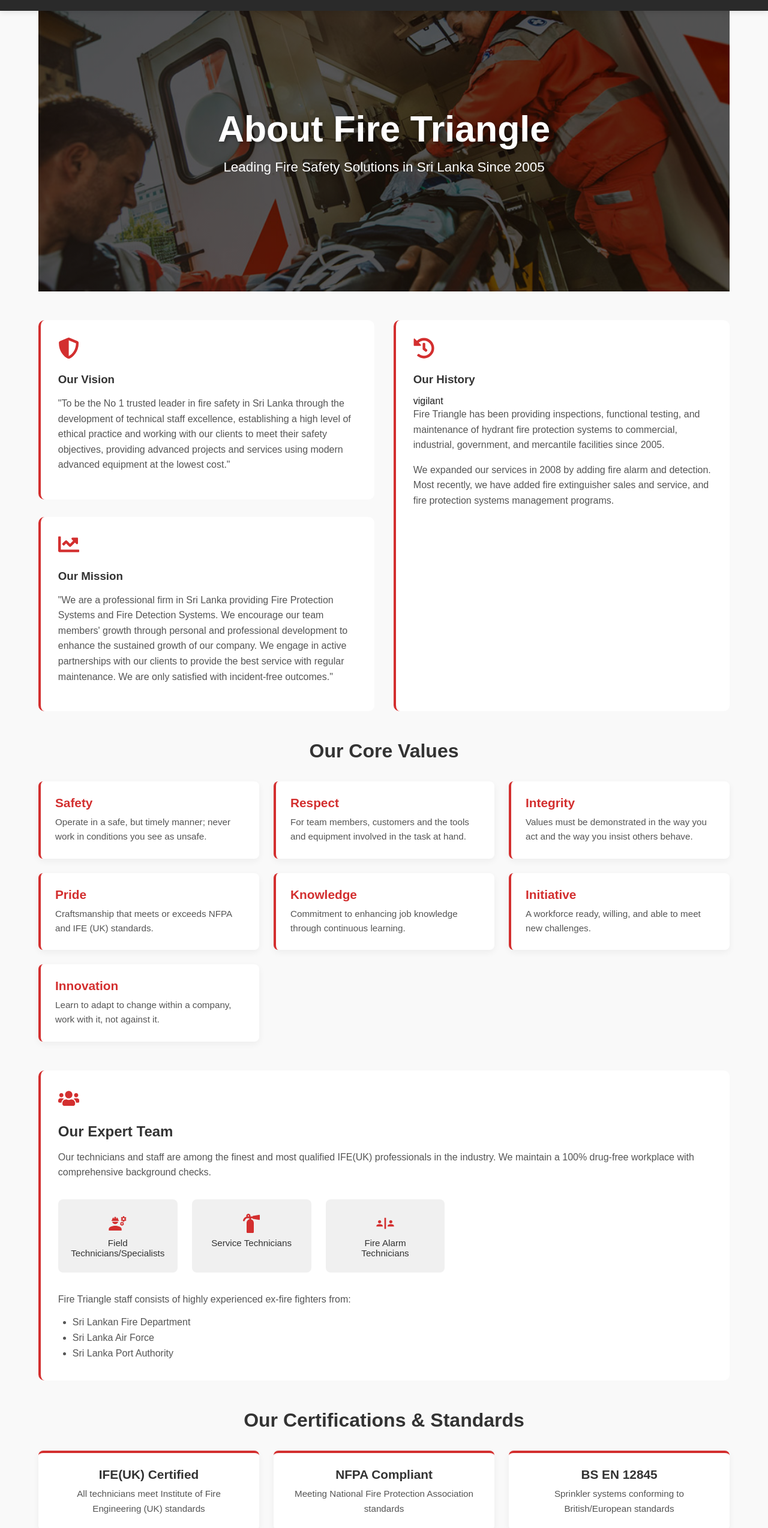
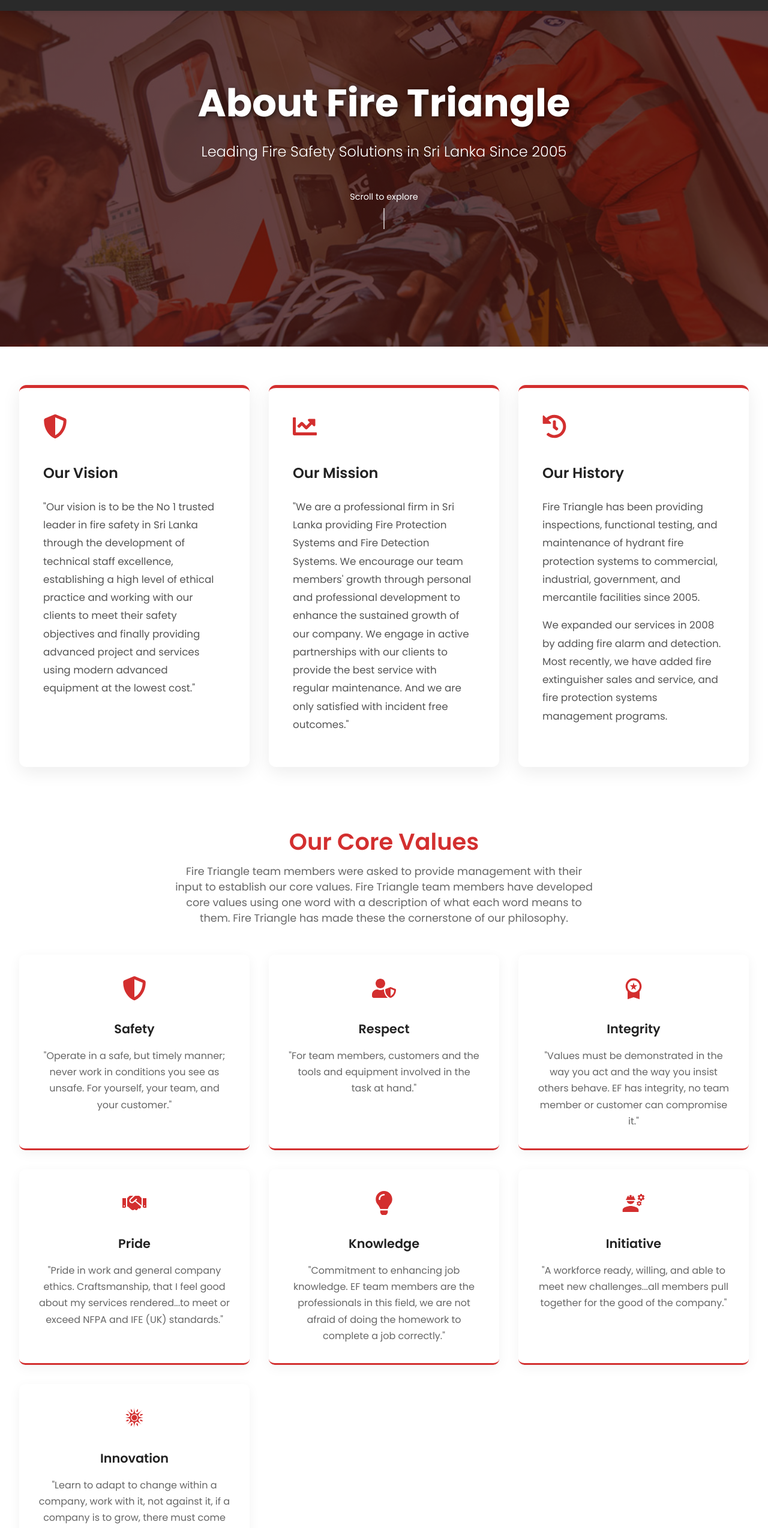
Before and after one commit to thenukaubayasena/fire-triangle, a React (Create React App) app: page /about-us in a window 1280 px wide. Shown: the part 62-2610 px from the top of the page at 60% size. Built offline with nearby package versions, Linux system fonts and the light colour scheme; a web font is replaced by a local one.

Commit message:
update aboutus

```diff
--- a/src/routes/AboutUs.jsx
+++ b/src/routes/AboutUs.jsx
@@ -1,15 +1,72 @@
+
 import React from "react";
 import styled from "styled-components";
 import { motion } from "framer-motion";
-import { FaShieldAlt, FaUsers, FaHistory, FaFireExtinguisher, FaChartLine } from "react-icons/fa";
-import { MdEngineering, MdSafetyDivider } from "react-icons/md";
-import aboutBg from "../assets/about/about-bg.jpg"; // Replace with appropriate fire safety-themed image
+import {
+  FaShieldAlt,
+  FaUsers,
+  FaHistory,
+  FaFireExtinguisher,
+  FaChartLine,
+  FaAward,
+  FaHandshake,
+  FaLightbulb,
+  FaUserShield
+} from "react-icons/fa";
+import {
+  MdEngineering,
+  MdSafetyDivider,
+  MdGppGood,
+  MdWorkspacePremium
+} from "react-icons/md";
+import { GiFireflake } from "react-icons/gi";
+import aboutBg from "../assets/about/about-bg.jpg";
+
+// Core values data with icons
+const coreValues = [
+  {
+    icon: <FaShieldAlt />,
+    title: "Safety",
+    description: "Operate in a safe, but timely manner; never work in conditions you see as unsafe. For yourself, your team, and your customer."
+  },
+  {
+    icon: <FaUserShield />,
+    title: "Respect",
+    description: "For team members, customers and the tools and equipment involved in the task at hand."
+  },
+  {
+    icon: <MdWorkspacePremium />,
+    title: "Integrity",
+    description: "Values must be demonstrated in the way you act and the way you insist others behave. EF has integrity, no team member or customer can compromise it."
+  },
+  {
+    icon: <FaHandshake />,
+    title: "Pride",
+    description: "Pride in work and general company ethics. Craftsmanship, that I feel good about my services rendered...to meet or exceed NFPA and IFE (UK) standards."
+  },
+  {
+    icon: <FaLightbulb />,
+    title: "Knowledge",
+    description: "Commitment to enhancing job knowledge. EF team members are the professionals in this field, we are not afraid of doing the homework to complete a job correctly."
+  },
+  {
+    icon: <MdEngineering />,
+    title: "Initiative",
+    description: "A workforce ready, willing, and able to meet new challenges...all members pull together for the good of the company."
+  },
+  {
+    icon: <GiFireflake />,
+    title: "Innovation",
+    description: "Learn to adapt to change within a company, work with it, not against it, if a company is to grow, there must come changes. Look for new opportunities...don't become stagnant."
+  }
+];
 
 const AboutUs = () => {
   return (
     <AboutContainer>
       {/* Hero Section */}
       <HeroSection>
+        <HeroOverlay />
         <HeroContent>
           <motion.h1
             initial={{ opacity: 0, y: 50 }}
@@ -25,26 +82,38 @@ const AboutUs = () => {
           >
             Leading Fire Safety Solutions in Sri Lanka Since 2005
           </motion.p>
+          <ScrollIndicator
+            initial={{ opacity: 0, y: 20 }}
+            animate={{ opacity: 1, y: 0 }}
+            transition={{ duration: 0.8, delay: 0.6 }}
+          >
+            Scroll to explore
+            <span></span>
+          </ScrollIndicator>
         </HeroContent>
       </HeroSection>
 
       <ContentSection>
-        <CompanyOverview>
-          <VisionMission>
-            <SectionCard>
+        {/* Horizontal Vision, Mission, History Section */}
+        <HorizontalSection>
+          <SectionCard
+            whileHover={{ y: -5 }}
+          >
             <IconWrapper>
               <FaShieldAlt />
             </IconWrapper>
             <h3>Our Vision</h3>
             <p>
-                "To be the No 1 trusted leader in fire safety in Sri Lanka through the development
-                of technical staff excellence, establishing a high level of ethical practice and
-                working with our clients to meet their safety objectives, providing advanced
-                projects and services using modern advanced equipment at the lowest cost."
+              "Our vision is to be the No 1 trusted leader in fire safety in Sri Lanka through
+              the development of technical staff excellence, establishing a high level of ethical
+              practice and working with our clients to meet their safety objectives and finally
+              providing advanced project and services using modern advanced equipment at the lowest cost."
             </p>
           </SectionCard>
 
-            <SectionCard>
+          <SectionCard
+            whileHover={{ y: -5 }}
+          >
             <IconWrapper>
               <FaChartLine />
             </IconWrapper>
@@ -54,18 +123,17 @@ const AboutUs = () => {
               Fire Detection Systems. We encourage our team members' growth through personal
               and professional development to enhance the sustained growth of our company.
               We engage in active partnerships with our clients to provide the best service
-                with regular maintenance. We are only satisfied with incident-free outcomes."
+              with regular maintenance. And we are only satisfied with incident free outcomes."
             </p>
           </SectionCard>
-          </VisionMission>
 
-          <HistorySection>
-            <SectionCard>
+          <SectionCard
+            whileHover={{ y: -5 }}
+          >
             <IconWrapper>
               <FaHistory />
             </IconWrapper>
             <h3>Our History</h3>
-              vigilant
             <p>
               Fire Triangle has been providing inspections, functional testing, and maintenance
               of hydrant fire protection systems to commercial, industrial, government, and
@@ -77,11 +145,13 @@ const AboutUs = () => {
               management programs.
             </p>
           </SectionCard>
-          </HistorySection>
-        </CompanyOverview>
+        </HorizontalSection>
 
         <ValuesSection>
+          <SectionHeader>
             <h2>Our Core Values</h2>
+            <p>Fire Triangle team members were asked to provide management with their input to establish our core values. Fire Triangle team members have developed core values using one word with a description of what each word means to them. Fire Triangle has made these the cornerstone of our philosophy.</p>
+          </SectionHeader>
           <ValuesGrid>
             {coreValues.map((value, index) => (
               <ValueCard
@@ -89,461 +159,409 @@ const AboutUs = () => {
                 initial={{ opacity: 0, y: 20 }}
                 animate={{ opacity: 1, y: 0 }}
                 transition={{ duration: 0.5, delay: index * 0.1 }}
+                whileHover={{ scale: 1.03 }}
               >
+                <ValueIcon>{value.icon}</ValueIcon>
                 <h3>{value.title}</h3>
-                <p>{value.description}</p>
+                <p>"{value.description}"</p>
               </ValueCard>
             ))}
           </ValuesGrid>
         </ValuesSection>
 
         <TeamSection>
-          <SectionCard>
+          <SectionCard
+            whileHover={{ y: -5 }}
+          >
             <IconWrapper>
               <FaUsers />
             </IconWrapper>
-            <h2>Our Expert Team</h2>
-            <p>
-              Our technicians and staff are among the finest and most qualified IFE(UK) professionals
-              in the industry. We maintain a 100% drug-free workplace with comprehensive background
-              checks.
-            </p>
+            <SectionHeader>
+              <h2>Our Staff</h2>
+              <p>Our technicians and staff are among the finest and most qualified IFE(UK) in the industry. We perform frequent drug tests to maintain a 100% drug-free workplace and run background checks before we entrust them with your fire protection needs.</p>
+            </SectionHeader>
 
             <TeamGrid>
-              <TeamItem>
+              <TeamItem
+                whileHover={{ scale: 1.05 }}
+              >
                 <MdEngineering />
-                <span>Field Technicians/Specialists</span>
+                <span>Field Technicians/Field Specialists</span>
+                <p>Must successfully complete the Institute of Fire Engineering IFE(UK) standards</p>
               </TeamItem>
-              <TeamItem>
+              <TeamItem
+                whileHover={{ scale: 1.05 }}
+              >
                 <FaFireExtinguisher />
                 <span>Service Technicians</span>
+                <p>Must successfully complete the Institute of Fire Engineering IFE(UK) standards</p>
               </TeamItem>
-              <TeamItem>
+              <TeamItem
+                whileHover={{ scale: 1.05 }}
+              >
                 <MdSafetyDivider />
                 <span>Fire Alarm Technicians</span>
+                <p>Must successfully complete the Institute of Fire Engineering IFE(UK) standards</p>
               </TeamItem>
             </TeamGrid>
 
-            <p>
-              Fire Triangle staff consists of highly experienced ex-fire fighters from:
-            </p>
+            <TeamBackground>
+              <h4>Fire Triangle staff consists of highly experienced ex-fire fighters from:</h4>
               <ul>
-              <li>Sri Lankan Fire Department</li>
-              <li>Sri Lanka Air Force</li>
-              <li>Sri Lanka Port Authority</li>
+                <li>
+                  <MdGppGood />
+                  <span>Sri Lankan Fire Department</span>
+                </li>
+                <li>
+                  <MdWorkspacePremium />
+                  <span>Sri Lanka Air Force</span>
+                </li>
+                <li>
+                  <GiFireflake />
+                  <span>Sri Lanka Port Authority</span>
+                </li>
               </ul>
+            </TeamBackground>
           </SectionCard>
         </TeamSection>
-
-        <CertificationsSection>
-          <h2>Our Certifications & Standards</h2>
-          <CertificationsGrid>
-            <CertificationItem>
-              <h3>IFE(UK) Certified</h3>
-              <p>All technicians meet Institute of Fire Engineering (UK) standards</p>
-            </CertificationItem>
-            <CertificationItem>
-              <h3>NFPA Compliant</h3>
-              <p>Meeting National Fire Protection Association standards</p>
-            </CertificationItem>
-            <CertificationItem>
-              <h3>BS EN 12845</h3>
-              <p>Sprinkler systems conforming to British/European standards</p>
-            </CertificationItem>
-          </CertificationsGrid>
-        </CertificationsSection>
       </ContentSection>
     </AboutContainer>
   );
 };
 
-// Core values data
-const coreValues = [
-  {
-    title: "Safety",
-    description: "Operate in a safe, but timely manner; never work in conditions you see as unsafe."
-  },
-  {
-    title: "Respect",
-    description: "For team members, customers and the tools and equipment involved in the task at hand."
-  },
-  {
-    title: "Integrity",
-    description: "Values must be demonstrated in the way you act and the way you insist others behave."
-  },
-  {
-    title: "Pride",
-    description: "Craftsmanship that meets or exceeds NFPA and IFE (UK) standards."
-  },
-  {
-    title: "Knowledge",
-    description: "Commitment to enhancing job knowledge through continuous learning."
-  },
-  {
-    title: "Initiative",
-    description: "A workforce ready, willing, and able to meet new challenges."
-  },
-  {
-    title: "Innovation",
-    description: "Learn to adapt to change within a company, work with it, not against it."
-  }
-];
+// ... (Keep all the styled components exactly as they were in the previous code) ...
+
 
 // Styled Components
 const AboutContainer = styled.div`
-  font-family: 'Arial', sans-serif;
-  padding: 3rem 5%;
-  background: #f9f9f9;
+  font-family: 'Poppins', sans-serif;
+  color: #333;
   width: 100%;
+  overflow-x: hidden;
 `;
 
 const HeroSection = styled.section`
   position: relative;
-  height: 450px;
+  height: 80vh;
+  min-height: 600px;
   display: flex;
   align-items: center;
   justify-content: center;
   text-align: center;
-  color: #fff;
-  background: linear-gradient(rgba(0, 0, 0, 0.65), rgba(0, 0, 0, 0.65)),
+  background: linear-gradient(rgba(0, 0, 0, 0.7), rgba(0, 0, 0, 0.7)),
               url(${aboutBg});
   background-size: cover;
   background-position: center;
-  padding: 0 3rem;
+  background-attachment: fixed;
+  padding: 0 2rem;
+`;
 
-  h1 {
-    font-size: 3.2rem;
-    margin-bottom: 1rem;
-    text-shadow: 2px 2px 6px rgba(0, 0, 0, 0.4);
-  }
-
-  p {
-    font-size: 1.3rem;
-    opacity: 0.9;
-  }
-
-  @media (min-width: 1200px) {
-    height: 500px;
-    h1 {
-      font-size: 3.8rem;
-    }
-    p {
-      font-size: 1.4rem;
-    }
-  }
-
-  @media (max-width: 1024px) {
-    height: 400px;
-    h1 {
-      font-size: 2.8rem;
-    }
-    p {
-      font-size: 1.2rem;
-    }
-  }
-
-  @media (max-width: 768px) {
-    height: 350px;
-    padding: 0 2rem;
-    h1 {
-      font-size: 2.3rem;
-    }
-    p {
-      font-size: 1rem;
-    }
-  }
-
-  @media (max-width: 480px) {
-    height: 300px;
-    padding: 0 1.5rem;
-    h1 {
-      font-size: 1.8rem;
-    }
-    p {
-      font-size: 0.9rem;
-    }
-  }
+const HeroOverlay = styled.div`
+  position: absolute;
+  top: 0;
+  left: 0;
+  width: 100%;
+  height: 100%;
+  background: rgba(211, 47, 47, 0.2);
+  z-index: 1;
 `;
 
 const HeroContent = styled.div`
   position: relative;
   z-index: 2;
-  max-width: 900px;
+  max-width: 1000px;
+  color: white;
+
+  h1 {
+    font-size: clamp(2.5rem, 5vw, 4rem);
+    margin-bottom: 1.5rem;
+    font-weight: 700;
+    line-height: 1.2;
+    text-shadow: 2px 2px 8px rgba(0, 0, 0, 0.6);
+  }
+
+  p {
+    font-size: clamp(1.1rem, 2vw, 1.5rem);
+    opacity: 0.9;
+    margin-bottom: 2rem;
+    font-weight: 300;
+  }
+`;
+
+const ScrollIndicator = styled(motion.div)`
+  display: flex;
+  flex-direction: column;
+  align-items: center;
+  font-size: 0.9rem;
+  margin-top: 3rem;
+  opacity: 0.8;
+
+  span {
+    display: block;
+    width: 2px;
+    height: 50px;
+    background: white;
+    margin-top: 0.5rem;
+    animation: scrollPulse 2s infinite;
+
+    @keyframes scrollPulse {
+      0% { opacity: 1; height: 50px; }
+      50% { opacity: 0.5; height: 30px; }
+      100% { opacity: 1; height: 50px; }
+    }
+  }
 `;
 
 const ContentSection = styled.div`
   max-width: 1280px;
   margin: 0 auto;
-  padding: 3rem 0;
-
-  @media (max-width: 1024px) {
-    padding: 2.5rem 0;
-  }
+  padding: 4rem 2rem;
 
   @media (max-width: 768px) {
-    padding: 2rem 0;
-  }
-
-  @media (max-width: 480px) {
-    padding: 1.5rem 0;
+    padding: 3rem 1.5rem;
   }
 `;
 
-const CompanyOverview = styled.div`
-  display: grid;
-  grid-template-columns: 1fr;
-  gap: 1.8rem;
+const SectionHeader = styled.div`
+  text-align: center;
   margin-bottom: 3rem;
 
-  @media (min-width: 992px) {
-    grid-template-columns: 1fr 1fr;
-    gap: 2rem;
+  h2 {
+    font-size: clamp(1.8rem, 3vw, 2.5rem);
+    color: #d32f2f;
+    margin-bottom: 0.5rem;
+    font-weight: 600;
   }
 
-  @media (max-width: 768px) {
-    gap: 1.5rem;
-  }
-
-  @media (max-width: 480px) {
-    gap: 1.2rem;
+  p {
+    color: #666;
+    font-size: 1.1rem;
+    max-width: 700px;
+    margin: 0 auto;
   }
 `;
 
-const VisionMission = styled.div`
+const HorizontalSection = styled.div`
   display: grid;
-  gap: 1.8rem;
+  grid-template-columns: repeat(auto-fit, minmax(300px, 1fr));
+  gap: 2rem;
+  margin-bottom: 4rem;
 
   @media (max-width: 768px) {
-    gap: 1.5rem;
-  }
-
-  @media (max-width: 480px) {
-    gap: 1.2rem;
+    grid-template-columns: 1fr;
   }
 `;
 
-const HistorySection = styled.div`
-  display: flex;
-  flex-direction: column;
-`;
-
 const SectionCard = styled(motion.div)`
-  background: #fff;
-  padding: 1.8rem;
-  border-radius: 10px;
-  box-shadow: 0 4px 12 Ode to Joy
-12px 12px 24px rgba(0,0,0,0.05);
+  background: white;
+  padding: 2.5rem;
+  border-radius: 12px;
+  box-shadow: 0 8px 30px rgba(0, 0, 0, 0.08);
+  transition: all 0.3s ease;
   height: 100%;
-  border-left: 4px solid #d32f2f;
+  border-top: 5px solid #d32f2f;
 
   h2, h3 {
-    color: #333;
-    margin-bottom: 1rem;
+    color: #222;
+    margin-bottom: 1.5rem;
+    font-weight: 600;
+  }
+
+  h3 {
+    font-size: 1.5rem;
   }
 
   p {
     color: #555;
-    line-height: 1.6;
+    line-height: 1.8;
     margin-bottom: 1rem;
+    font-size: 1.05rem;
   }
 
-  ul {
-    padding-left: 1.5rem;
-    color: #555;
-
-    li {
-      margin-bottom: 0.5rem;
-    }
+  strong {
+    color: #d32f2f;
+    font-weight: 600;
   }
 
-  @media (max-width: 480px) {
-    padding: 1.5rem;
+  @media (max-width: 768px) {
+    padding: 2rem;
   }
 `;
 
 const IconWrapper = styled.div`
   color: #d32f2f;
-  font-size: 2.2rem;
-  margin-bottom: 1rem;
+  font-size: 2.5rem;
+  margin-bottom: 1.5rem;
+`;
 
-  @media (max-width: 480px) {
-    font-size: 2rem;
+const Timeline = styled.div`
+  display: flex;
+  flex-direction: column;
+  gap: 1.5rem;
+`;
+
+const TimelineItem = styled.div`
+  position: relative;
+  padding-left: 2rem;
+
+  &::before {
+    content: '';
+    position: absolute;
+    left: 0;
+    top: 0.3rem;
+    width: 12px;
+    height: 12px;
+    background: #d32f2f;
+    border-radius: 50%;
+  }
+
+  &:not(:last-child)::after {
+    content: '';
+    position: absolute;
+    left: 5px;
+    top: 1.5rem;
+    width: 2px;
+    height: calc(100% + 1rem);
+    background: #d32f2f;
   }
 `;
 
-const ValuesSection = styled.div`
-  margin: 3rem 0;
+const Year = styled.span`
+  display: block;
+  font-weight: bold;
+  color: #d32f2f;
+  margin-bottom: 0.3rem;
+`;
 
-  h2 {
-    text-align: center;
-    color: #333;
-    margin-bottom: 2rem;
-    font-size: 2rem;
+const ValuesSection = styled.section`
+  margin: 6rem 0;
 
   @media (max-width: 768px) {
-      font-size: 1.8rem;
-    }
-
-    @media (max-width: 480px) {
-      font-size: 1.6rem;
-    }
+    margin: 4rem 0;
   }
 `;
 
 const ValuesGrid = styled.div`
   display: grid;
-  grid-template-columns: repeat(auto-fill, minmax(280px, 1fr));
-  gap: 1.5rem;
+  grid-template-columns: repeat(auto-fill, minmax(300px, 1fr));
+  gap: 2rem;
 
   @media (max-width: 768px) {
-    gap: 1.2rem;
+    grid-template-columns: 1fr;
+    gap: 1.5rem;
   }
 `;
 
 const ValueCard = styled(motion.div)`
-  background: #fff;
-  padding: 1.5rem;
-  border-radius: 8px;
-  box-shadow: 0 4px 12px rgba(0,0,0,0.05);
-  border-left: 4px solid #d32f2f;
+  background: white;
+  padding: 2rem;
+  border-radius: 10px;
+  box-shadow: 0 5px 20px rgba(0, 0, 0, 0.05);
+  text-align: center;
+  transition: all 0.3s ease;
+  border-bottom: 3px solid #d32f2f;
 
   h3 {
-    color: #d32f2f;
-    margin-bottom: 0.5rem;
+    color: #222;
+    margin: 1rem 0;
     font-size: 1.3rem;
+    font-weight: 600;
   }
 
   p {
-    color: #555;
-    line-height: 1.6;
-    font-size: 0.95rem;
-  }
-
-  @media (max-width: 480px) {
-    padding: 1.2rem;
-    h3 {
-      font-size: 1.2rem;
-    }
-    p {
-      font-size: 0.9rem;
-    }
+    color: #666;
+    line-height: 1.7;
+    font-size: 1rem;
   }
 `;
 
-const TeamSection = styled.div`
-  margin: 3rem 0;
+const ValueIcon = styled.div`
+  font-size: 2.5rem;
+  color: #d32f2f;
+  margin-bottom: 1rem;
+`;
+
+const TeamSection = styled.section`
+  margin: 6rem 0;
+
+  @media (max-width: 768px) {
+    margin: 4rem 0;
+  }
 `;
 
 const TeamGrid = styled.div`
   display: grid;
-  grid-template-columns: repeat(auto-fill, minmax(180px, 1fr));
-  gap: 1.5rem;
-  margin: 2rem 0;
+  grid-template-columns: repeat(auto-fit, minmax(250px, 1fr));
+  gap: 2rem;
+  margin: 3rem 0;
 
   @media (max-width: 768px) {
-    gap: 1.2rem;
-  }
-
-  @media (max-width: 480px) {
     grid-template-columns: 1fr;
-    gap: 1rem;
   }
 `;
 
-const TeamItem = styled.div`
-  display: flex;
-  flex-direction: column;
-  align-items: center;
+const TeamItem = styled(motion.div)`
+  background: white;
+  padding: 2rem;
+  border-radius: 10px;
+  box-shadow: 0 5px 20px rgba(0, 0, 0, 0.08);
   text-align: center;
-  padding: 1.5rem;
-  background: #f0f0f0;
-  border-radius: 8px;
   transition: all 0.3s ease;
 
   svg {
-    font-size: 2rem;
+    font-size: 2.5rem;
     color: #d32f2f;
+    margin-bottom: 1rem;
+  }
+
+  span {
+    display: block;
+    font-weight: 600;
+    color: #222;
+    font-size: 1.1rem;
     margin-bottom: 0.5rem;
   }
 
-  span {
-    font-weight: 500;
-    color: #333;
-    font-size: 0.95rem;
-  }
-
-  &:hover {
-    transform: translateY(-5px);
-    box-shadow: 0 5px 15px rgba(0,0,0,0.1);
-  }
-
-  @media (max-width: 480px) {
-    padding: 1.2rem;
-    svg {
-      font-size: 1.8rem;
-    }
-    span {
+  p {
+    color: #666;
     font-size: 0.9rem;
-    }
+    line-height: 1.6;
   }
 `;
 
-const CertificationsSection = styled.div`
-  margin: 3rem 0;
+const TeamBackground = styled.div`
+  background: #f9f9f9;
+  padding: 2rem;
+  border-radius: 10px;
+  margin-top: 2rem;
 
-  h2 {
+  h4 {
+    color: #d32f2f;
+    font-size: 1.2rem;
+    margin-bottom: 1rem;
     text-align: center;
-    color: #333;
-    margin-bottom: 2rem;
-    font-size: 2rem;
-
-    @media (max-width: 768px) {
-      font-size: 1.8rem;
+    font-weight: 600;
   }
 
-    @media (max-width: 480px) {
-      font-size: 1.6rem;
-    }
-  }
-`;
-
-const CertificationsGrid = styled.div`
-  display: grid;
-  grid-template-columns: repeat(auto-fill, minmax(280px, 1fr));
-  gap: 1.5rem;
-
-  @media (max-width: 768px) {
-    gap: 1.2rem;
-  }
-`;
-
-const CertificationItem = styled.div`
-  background: #fff;
-  padding: 1.5rem;
-  border-radius: 8px;
-  box-shadow: 0 4px 12px rgba(0,0,0,0.05);
-  text-align: center;
-  border-top: 4px solid #d32f2f;
-
-  h3 {
-    color: #333;
-    margin-bottom: 0.5rem;
-    font-size: 1.3rem;
+  ul {
+    list-style: none;
+    padding: 0;
+    max-width: 800px;
+    margin: 0 auto;
   }
 
-  p {
+  li {
+    display: flex;
+    align-items: flex-start;
+    margin-bottom: 1rem;
     color: #555;
-    line-height: 1.6;
-    font-size: 0.95rem;
-  }
+    line-height: 1.7;
 
-  @media (max-width: 480px) {
-    padding: 1.2rem;
-    h3 {
+    svg {
+      color: #d32f2f;
+      margin-right: 1rem;
       font-size: 1.2rem;
-    }
-    p {
-      font-size: 0.9rem;
+      margin-top: 0.2rem;
     }
   }
 `;
```
Lines whose indentation alone changed are shown as unchanged.
